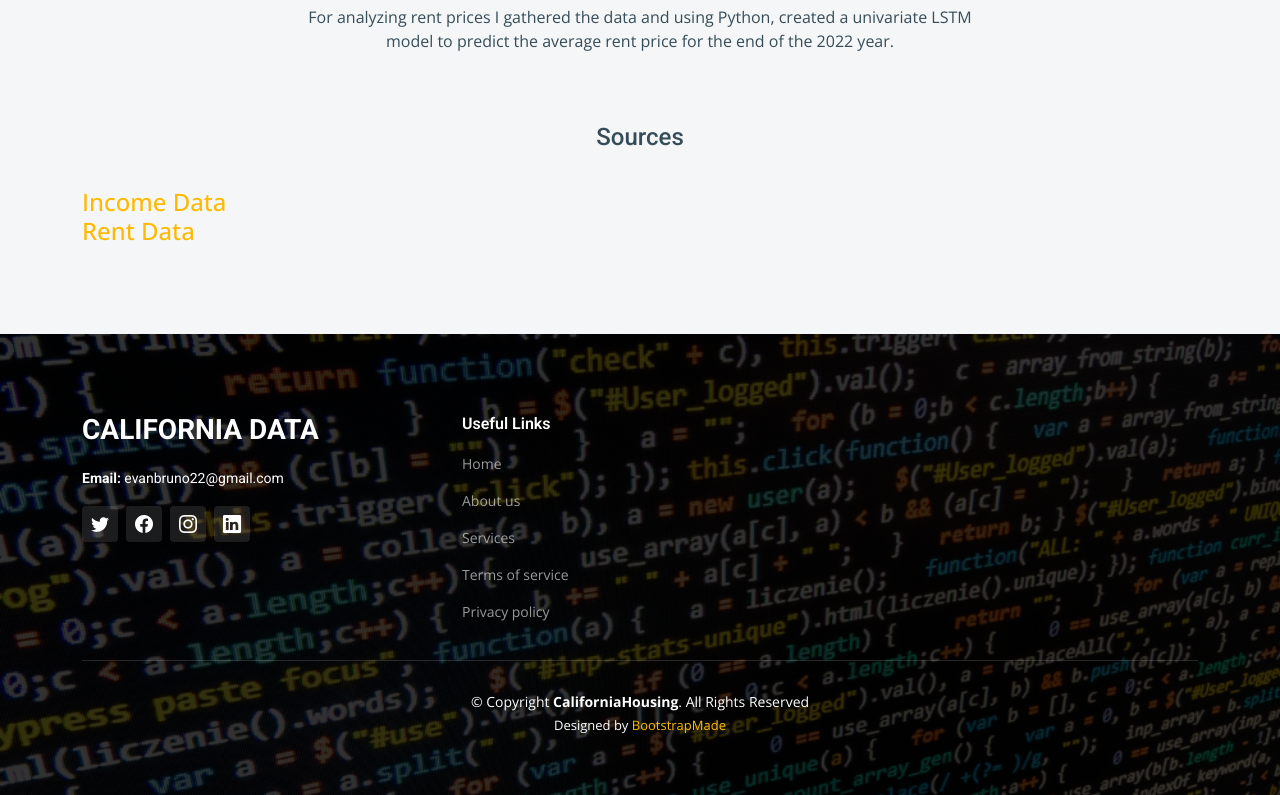
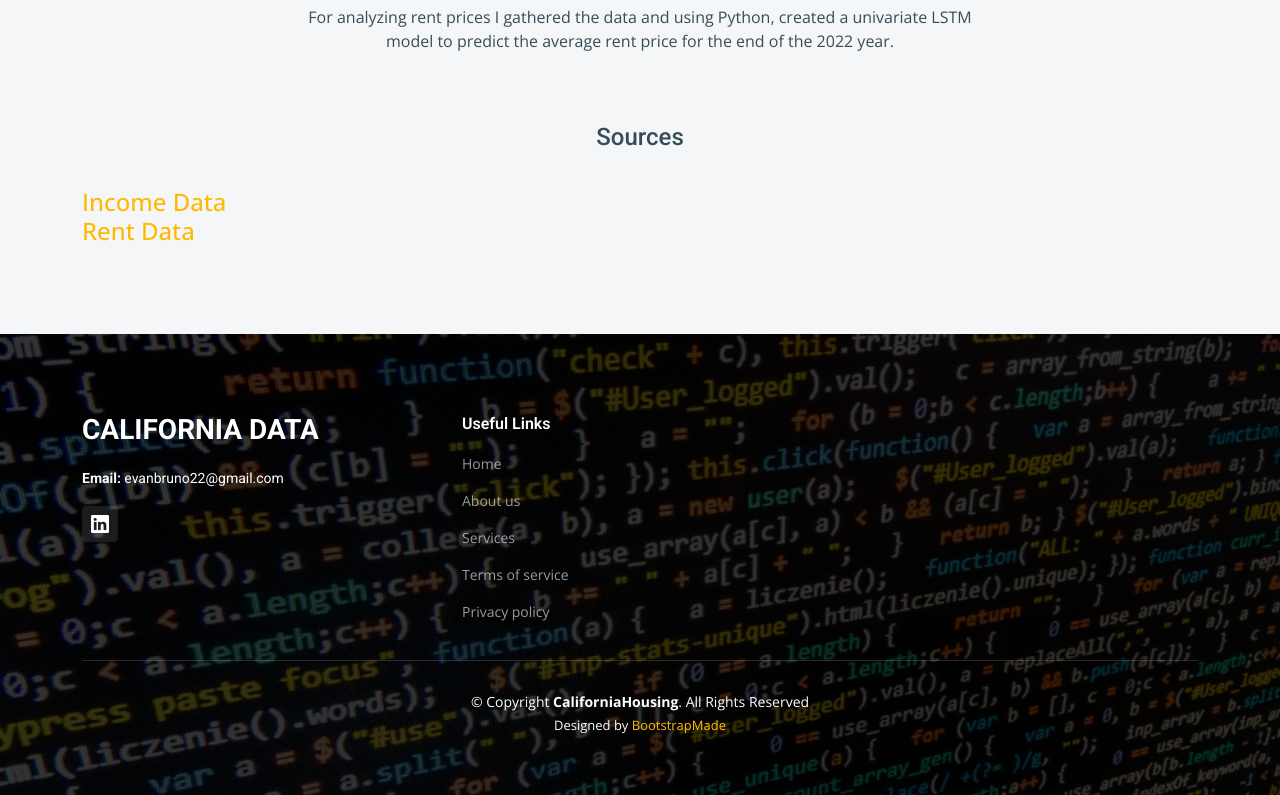
Before and after one commit to evanbruno617/Housing_Market, a plain HTML site: page about.html in a window 1280 px wide. Shown: the part 431-1226 px from the top of the page. Drawn offline with nearby package versions, Linux system fonts and the light colour scheme.

Commit message:
Adding linkedin link

```diff
--- a/about.html
+++ b/about.html
@@ -111,10 +111,7 @@
                 <strong>Email:</strong> evanbruno22@gmail.com<br>
               </p>
               <div class="social-links d-flex mt-3">
-                <a href="#" class="d-flex align-items-center justify-content-center"><i class="bi bi-twitter"></i></a>
-                <a href="#" class="d-flex align-items-center justify-content-center"><i class="bi bi-facebook"></i></a>
-                <a href="#" class="d-flex align-items-center justify-content-center"><i class="bi bi-instagram"></i></a>
-                <a href="#" class="d-flex align-items-center justify-content-center"><i class="bi bi-linkedin"></i></a>
+                <a href="https://www.linkedin.com/in/evan-bruno-11bb82226/" class="d-flex align-items-center justify-content-center"><i class="bi bi-linkedin"></i></a>
               </div>
             </div>
           </div><!-- End footer info column-->
```
Also changed, not shown: index.html (+1 -4 lines), services.html (+1 -4 lines).
